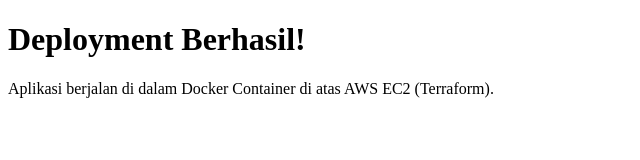
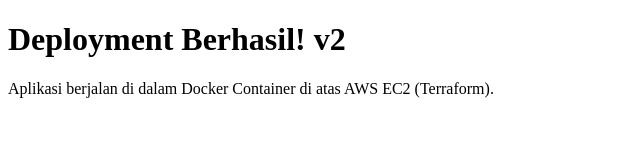
Before and after one commit to iwm369career/cloud-infrastructure-automation-pipeline, a plain HTML site: page app/index.html in a window 1280 px wide. Shown: the full height of the page, 0-640 px from the left. Drawn offline with Linux system fonts and the light colour scheme.

Commit message:
Test automated deployment v2

```diff
--- a/app/index.html
+++ b/app/index.html
@@ -5,7 +5,7 @@
   <title>DevOps Automation Pipeline</title>
 </head>
 <body>
-  <h1>Deployment Berhasil!</h1>
+  <h1>Deployment Berhasil! v2</h1>
   <p>Aplikasi berjalan di dalam Docker Container di atas AWS EC2 (Terraform).</p>
 </body>
 </html>
```
